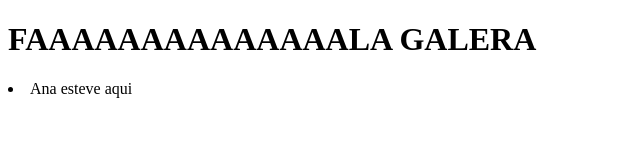
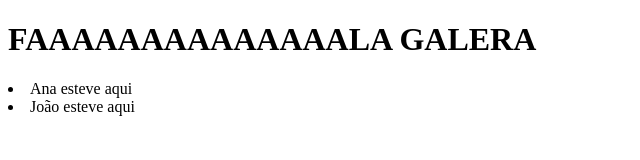
Before and after one commit to gabrieltdrk/eng-soft-unisanta, a plain HTML site: page index.html in a window 1280 px wide. Shown: the full height of the page, 0-640 px from the left. Drawn offline with Linux system fonts and the light colour scheme.

Commit message:
joão esteve aqui

```diff
--- a/index.html
+++ b/index.html
@@ -9,5 +9,6 @@
 <body>
     <h1>FAAAAAAAAAAAAAALA GALERA</h1>
     <li>Ana esteve aqui</li>
+    <li>João esteve aqui</li>
 </body>
 </html>
```
